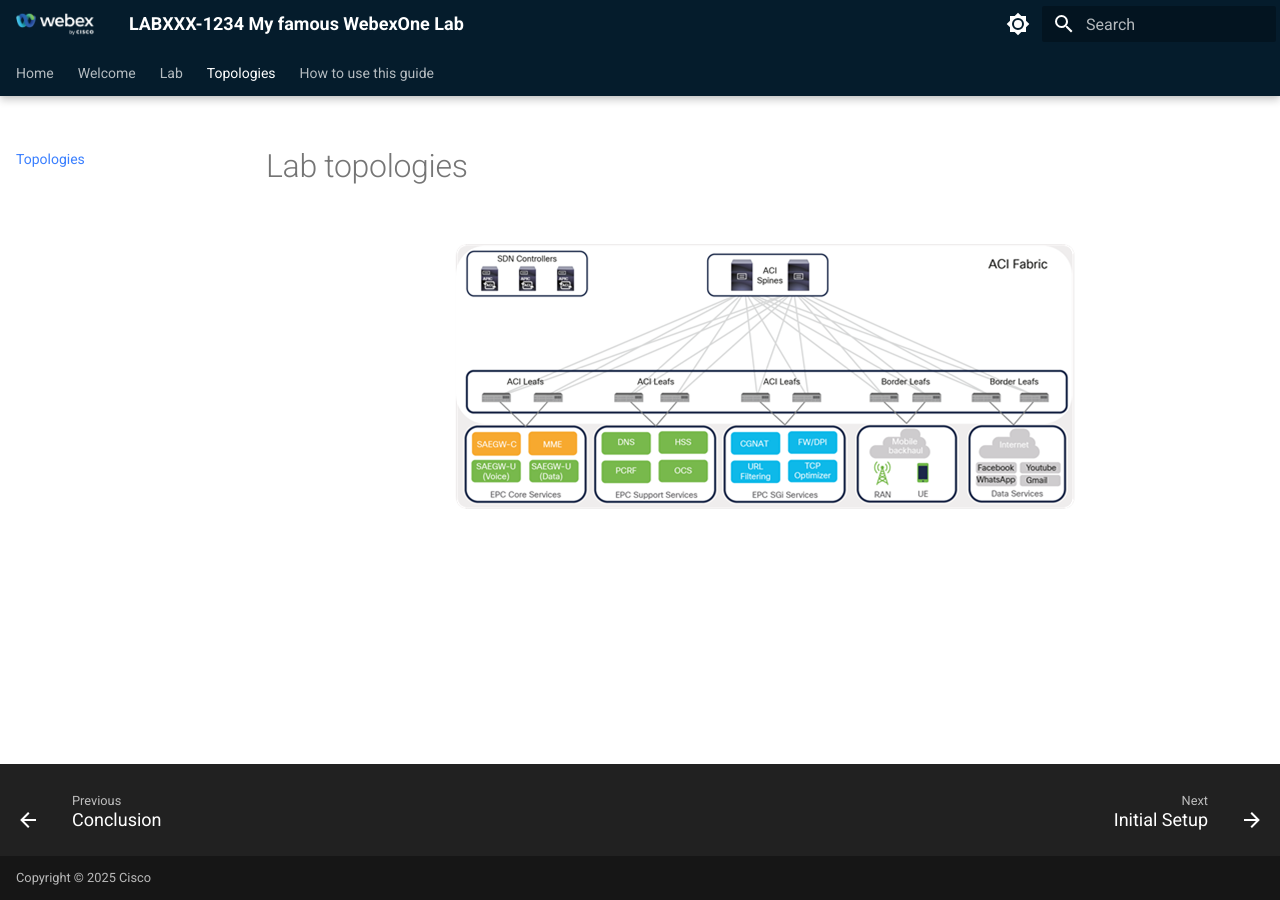
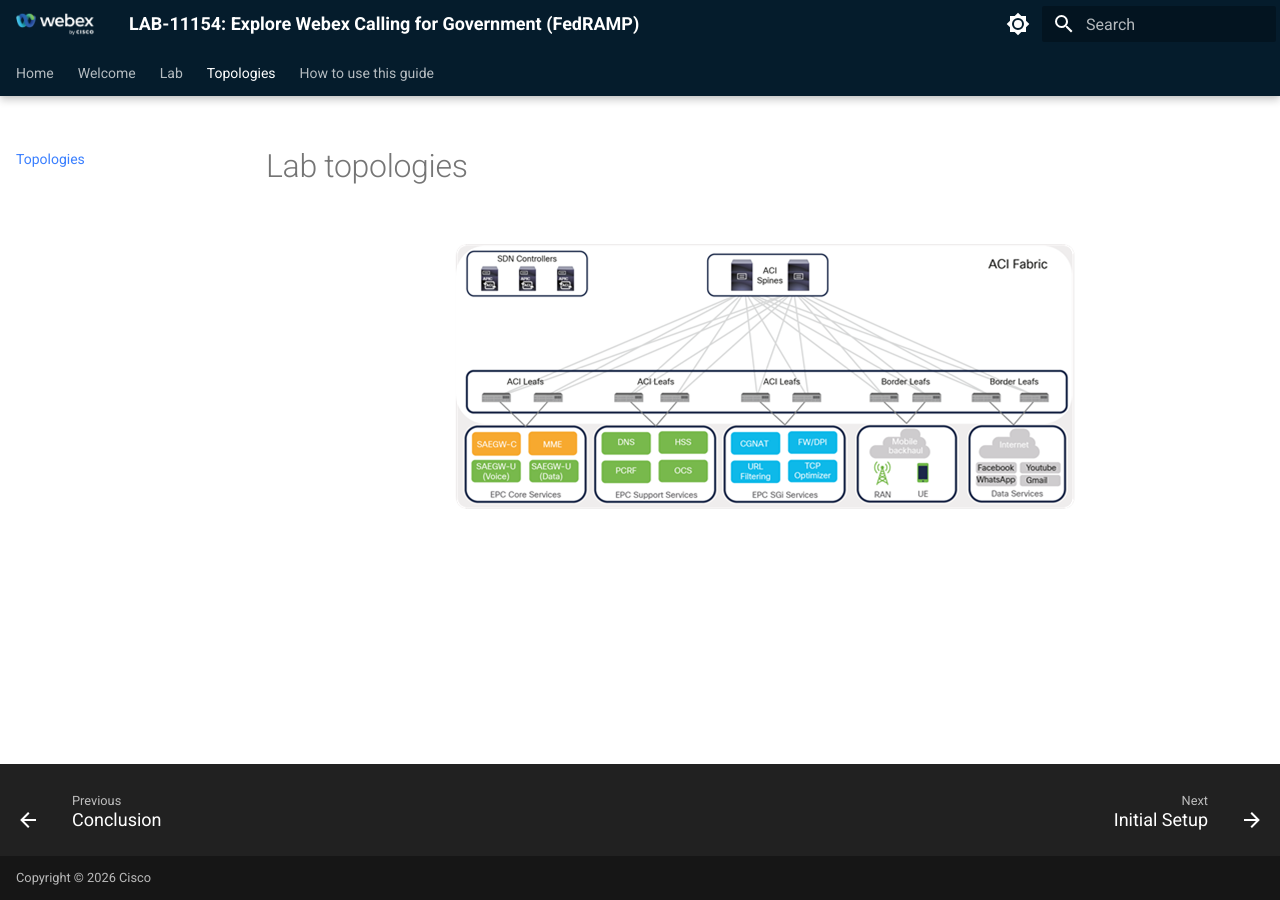
Before and after one commit to WebexCC-SA/LAB-11154, an MkDocs documentation site: the page built from docs/topologies.md, in a window 1280 px wide. Built offline with MkDocs 1.6.1 and Material for MkDocs 9.7.7, drawn with Linux system fonts in a browser that asks for light colours.

Commit message:
Lab Setup

```diff
--- a/mkdocs.yml
+++ b/mkdocs.yml
@@ -1,8 +1,8 @@
 ---
-site_name: LABXXX-1234 My famous WebexOne Lab # This must begin with the session ID, e.g. LABXXX-1234 This is my Cisco Live Lab
-site_description: LABXXX-1234 My famous WebexOne Lab # must be same as "site_name"
-site_author: John Doe
-copyright: Copyright &copy; 2025 Cisco
+site_name: "LAB-11154: Explore Webex Calling for Government (FedRAMP)" # This must begin with the session ID, e.g. LABXXX-1234 This is my Cisco Live Lab
+site_description: "LAB-11154: Explore Webex Calling for Government (FedRAMP)" # must be same as "site_name"
+site_author: RAJAMANI Nallakaruppan
+copyright: Copyright &copy; 2026 Cisco
 theme:
   name: material
   features:
@@ -35,7 +35,7 @@
   favicon: template_assets/webex75.png
 extra:
   generator: false
-  repo: "https://github.com/kevsimps/wx1_26.git"
+  repo: "https://github.com/WebexCC-SA/LAB-11154.git"
   site_event: test
 extra_css:
   - stylesheets/extra.css
```
Also changed, not shown: README.md (+2 -2 lines).
